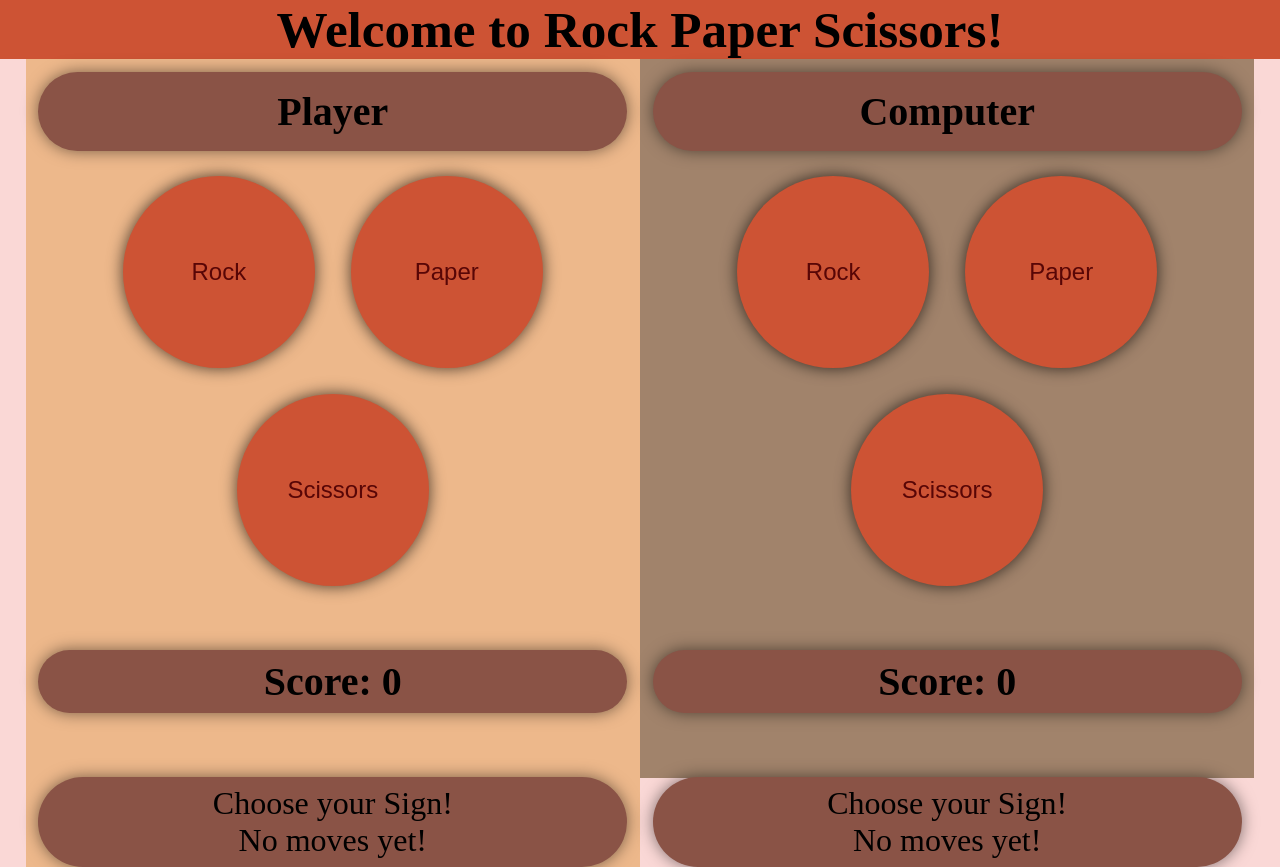
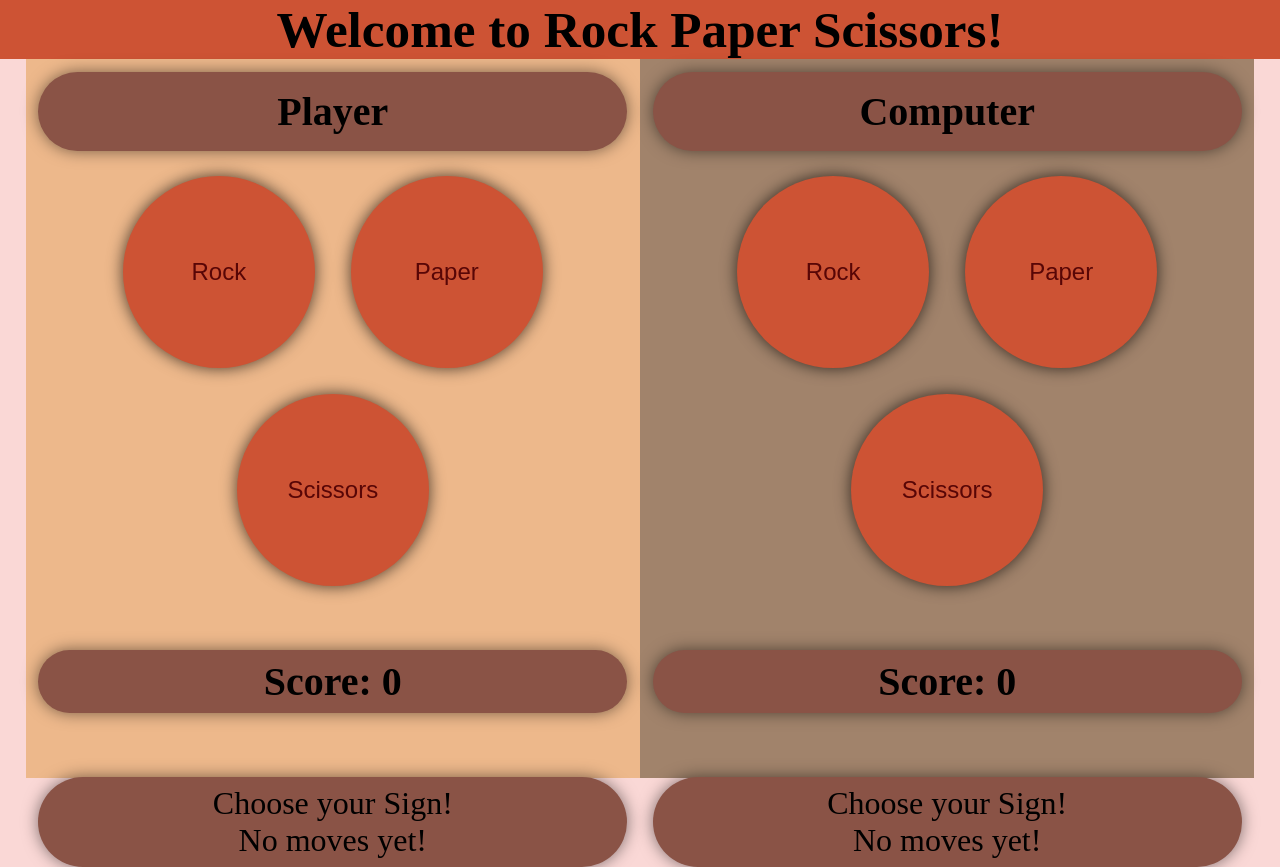
Before and after one commit to DracoRaiden/rock_paper_scissors, a plain HTML site: page index.html in a window 1280 px wide. Drawn offline with Linux system fonts and the light colour scheme.

Commit message:
Game Complete

```diff
--- a/style.css
+++ b/style.css
@@ -1,15 +1,6 @@
 * {
     margin: 0;
     padding: 0;
-}
-
-#top{
-    flex: 1;
-    height: 5%;
-}
-
-main {
-    flex: 2;
 }
 #heading {
     font-size: 4vmax;
@@ -25,7 +16,7 @@ main {
 
 #user {
     width: 48vw;
-    height:95%;
+    height: 89.9vh;
     text-align: center;
     background-color: #EDB88B;
 }
@@ -38,8 +29,6 @@ main {
 }
 body {
     background-color: #FAD8D6;
-    display: flex;
-    flex-direction: column;
 }
 
 .turn {
```
